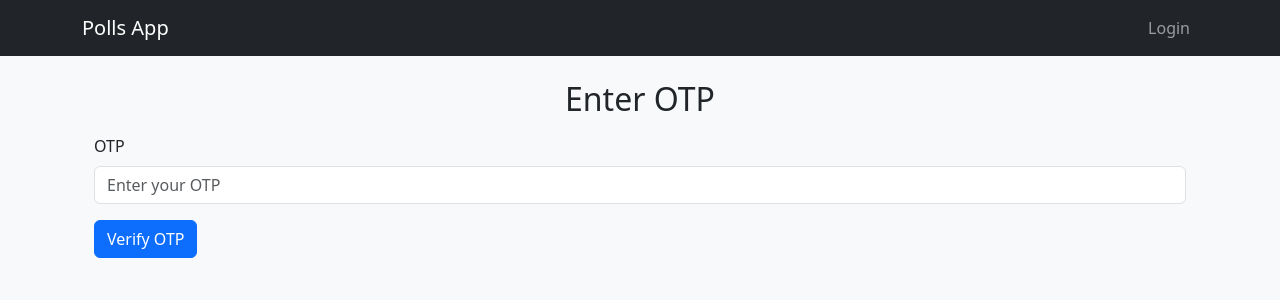
After one commit to prakharchauhan/mysite, a Django app: page /polls/verify/ in a window 1280 px wide. The commit adds this page. Shown: the top 300 px of the page. Run offline with Django 4.2, Linux system fonts and the light colour scheme; parts of the project's set-up code (start-up, migrations or seed data) failed here and were passed over.

Commit message:
added otp verification

```diff
--- a/mysite/__init__.py
+++ b/mysite/__init__.py
@@ -0,0 +1,3 @@
+from .celery import app as celery_app
+
+__all__ = ("celery_app",)
--- a/mysite/settings.py
+++ b/mysite/settings.py
@@ -28,7 +28,13 @@ DEBUG = True
 ALLOWED_HOSTS = []
 
 AUTH_USER_MODEL = "polls.CustomUser"
+# Email Backend for Local Testing (Emails will appear in the console)
+EMAIL_BACKEND = "django.core.mail.backends.console.EmailBackend"
 
+# Celery Configuration
+CELERY_BROKER_URL = "redis://localhost:6379/0"
+CELERY_ACCEPT_CONTENT = ["json"]
+CELERY_TASK_SERIALIZER = "json"
 # Application definition
 
 INSTALLED_APPS = [
--- a/polls/forms.py
+++ b/polls/forms.py
@@ -1,7 +1,7 @@
 from django import forms
 from django.contrib.auth.forms import UserCreationForm
 from .models import CustomUser
-
+#Model for forms.ModelForm, usercreation form is subclass
 class CustomUserCreationForm(UserCreationForm):
     email = forms.EmailField(required=True)
     full_name = forms.CharField(max_length=100, required=True)
@@ -9,3 +9,6 @@ class CustomUserCreationForm(UserCreationForm):
     class Meta:
         model = CustomUser
         fields = ("email", "full_name", "password1", "password2")
+#individual forms.Form
+class OTPVerificationForm(forms.Form):
+    otp = forms.CharField(max_length=6, required=True, label="Enter OTP")
--- /dev/null
+++ b/polls/templates/polls/verify.html
@@ -0,0 +1,17 @@
+{% extends 'polls/base.html' %}
+
+{% block title %}Verify OTP{% endblock %}
+
+{% block content %}
+<div class="container">
+    <h2 class="text-center">Enter OTP</h2>
+    <form method="post" class="mt-3">
+        {% csrf_token %}
+        <div class="mb-3">
+            <label for="otp" class="form-label">OTP</label>
+            <input type="text" class="form-control" id="otp" name="otp" placeholder="Enter your OTP" required>
+        </div>
+        <button type="submit" class="btn btn-primary">Verify OTP</button>
+    </form>
+</div>
+{% endblock %}
--- a/polls/urls.py
+++ b/polls/urls.py
@@ -12,5 +12,6 @@ urlpatterns = [
     path("login/", views.custom_login, name="login"),
     path("logout/", views.custom_logout, name="logout"),
     path("register/", views.register, name="register"),
+    path("verify/", views.otp_verify, name="verify"),
     path("debug_cookies/", views.debug_cookies, name="debug_cookies")
 ]
--- a/polls/views.py
+++ b/polls/views.py
@@ -6,12 +6,14 @@ from django.contrib.auth import authenticate, login,logout, get_user_model
 from django.views import generic
 from django.utils import timezone
 from django.contrib import messages
-from .models import Choice, Question
+from .models import Choice, Question, CustomUser
 from django.contrib.auth.decorators import login_required
 #from django.contrib.auth.forms import UserCreationForm
 from django.utils.decorators import method_decorator
 from django.http import JsonResponse
-from .forms import CustomUserCreationForm
+from .forms import CustomUserCreationForm, OTPVerificationForm
+from .tasks import send_otp_email
+import random
 
 User = get_user_model()
 @method_decorator(login_required(login_url='/polls/login/'), name='dispatch')
@@ -121,9 +123,16 @@ def register(request):
     if request.method == "POST":
         form = CustomUserCreationForm(request.POST)
         if form.is_valid():
-            user = form.save()
-            login(request, user)
-            return redirect("polls:index")
+            """user = form.save()
+            login(request, user) """
+            request.session["registration_data"]=form.cleaned_data
+            email = form.cleaned_data["email"]
+            otp =str(random.randint(100000, 999999))
+            request.session["otp"] = otp
+            send_otp_email.delay(email, otp)
+            messages.success(request, "OTP has been sent to your email.")
+            return redirect("polls:verify")
+
         else:
             messages.error(request, "Registration failed. Please check the details.")
     else:
@@ -131,6 +140,38 @@ def register(request):
 
     return render(request, "polls/register.html", {"form": form})
 
+def otp_verify(request):
+    """Step 2: Verify OTP and create the user if valid."""
+    if request.method == "POST":
+        entered_otp = request.POST.get("otp")
+        stored_otp = request.session.get("otp")
+        registration_data = request.session.get("registration_data")
+
+        if not stored_otp or not registration_data:
+            messages.error(request, "Session expired or invalid request. Please register again.")
+            return redirect("polls:register")
+
+        if entered_otp == stored_otp:
+            # Create user using manager to ensure password hashing
+            user = CustomUser.objects.create_user(
+                email=registration_data["email"],
+                full_name=registration_data["full_name"],
+                password=registration_data["password1"]
+            )
+
+            # Clear session data after successful registration
+            del request.session["otp"]
+            del request.session["registration_data"]
+
+            # Log in user automatically
+            login(request, user)
+            messages.success(request, "Account created successfully! You are now logged in.")
+            return redirect("polls:index")
+        else:
+            messages.error(request, "Invalid OTP. Please try again.")
+
+    return render(request, "polls/verify.html")
+
 """def go_home(request):
     return reverse("polls:index")"""
 
```
Also changed, not shown: mysite/celery.py (added, +10 -0 lines), polls/tasks.py (added, +14 -0 lines), polls/templates/polls/register.html (+26 -8 lines).
